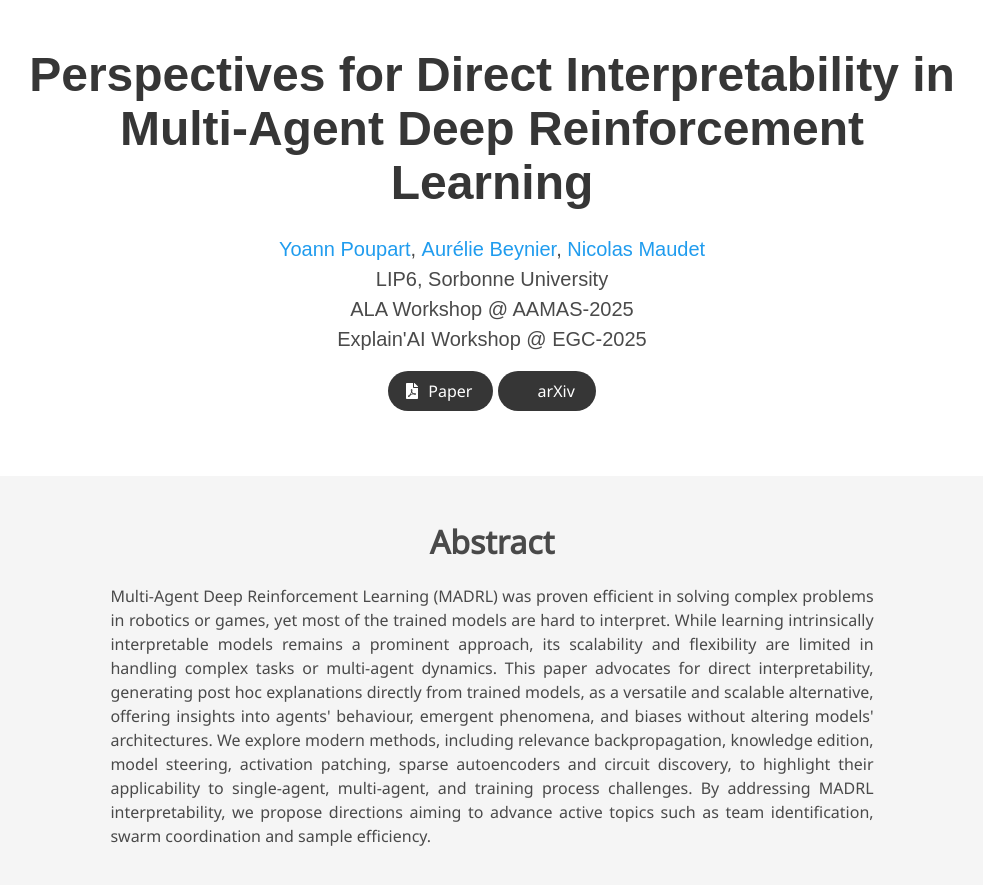
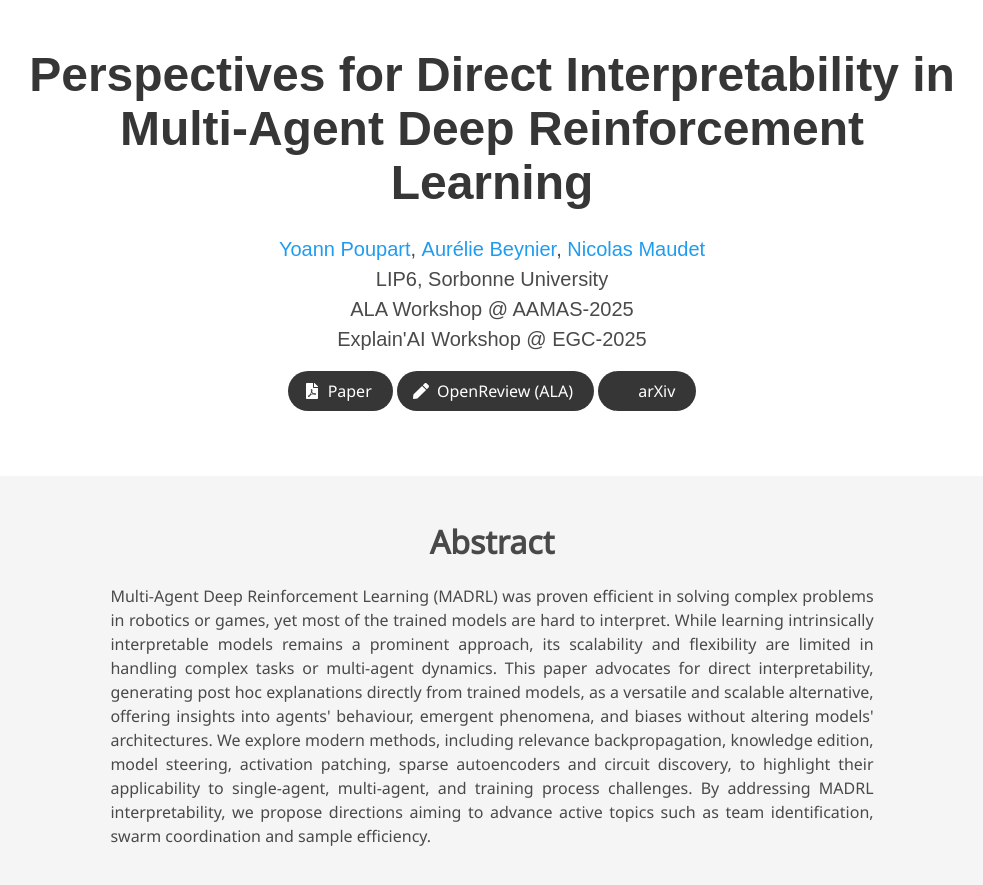
Before and after one commit to yp-edu/yp-edu.github.io, a Jekyll site: the page built from pages/_publications/xmadrl-sota.html, in a window 1280 px wide and 900 px high. Shown: the top 885 px of the window, without its empty margins (148-1131 px from the left). Built offline with Jekyll 4.4.1, drawn with Linux system fonts in a browser that asks for light colours; some web fonts are replaced; Markdown is read by kramdown in place of the engine named in the settings; a style sheet for code colours, icons or effects is not loaded.

Commit message:
OpenReview

```diff
--- a/pages/_publications/xmadrl-sota.html
+++ b/pages/_publications/xmadrl-sota.html
@@ -51,6 +51,16 @@
                     <i class="fas fa-file-pdf"></i>
                   </span>
                   <span>Paper</span>
+                </a>
+              </span>
+
+              <span class="link-block">
+                <a href="https://openreview.net/forum?id=hHUT8azcAE" target="_blank"
+                class="external-link button is-normal is-rounded is-dark">
+                  <span class="icon">
+                    <i class="fas fa-pen"></i>
+                  </span>
+                  <span>OpenReview (ALA)</span>
                 </a>
               </span>
 
```
